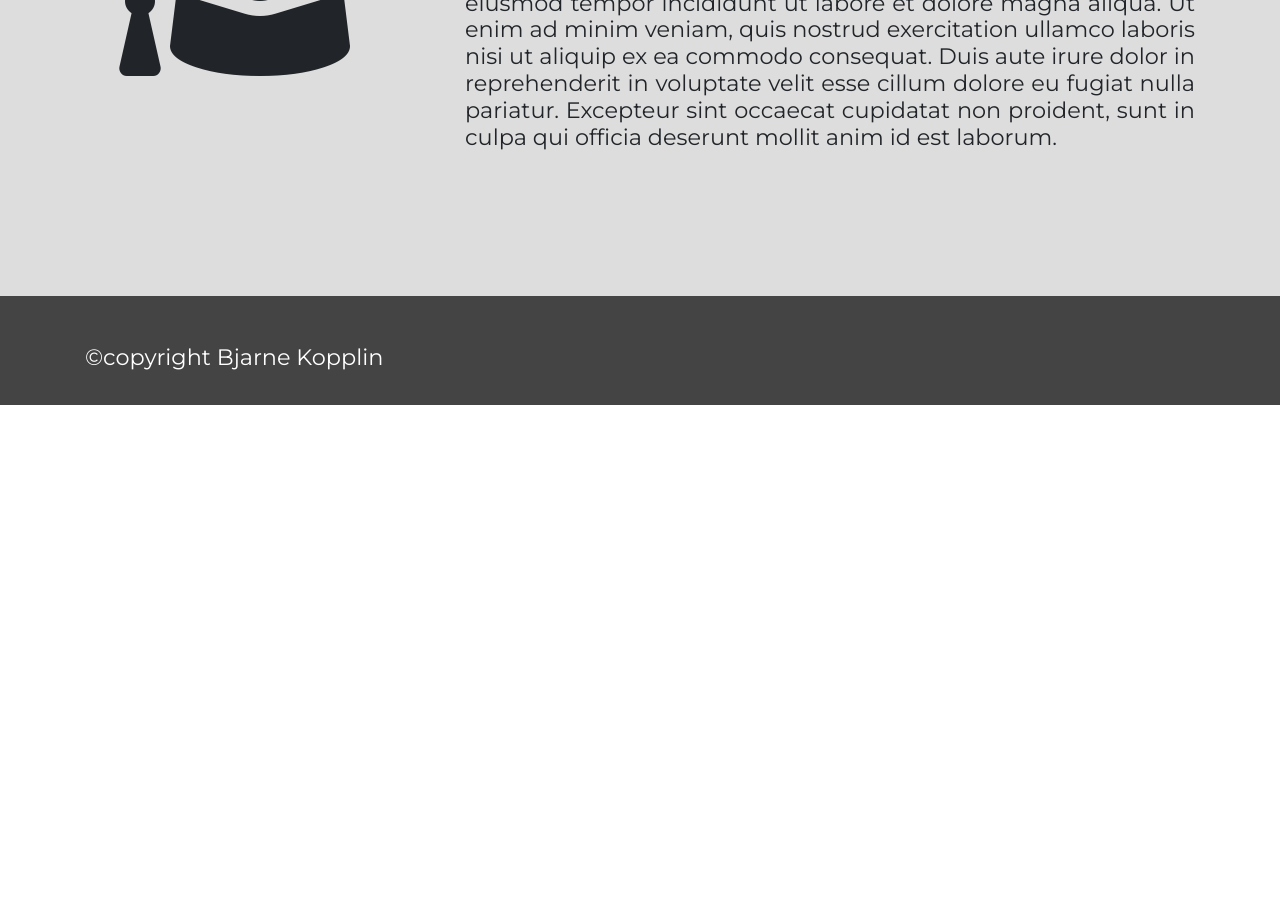
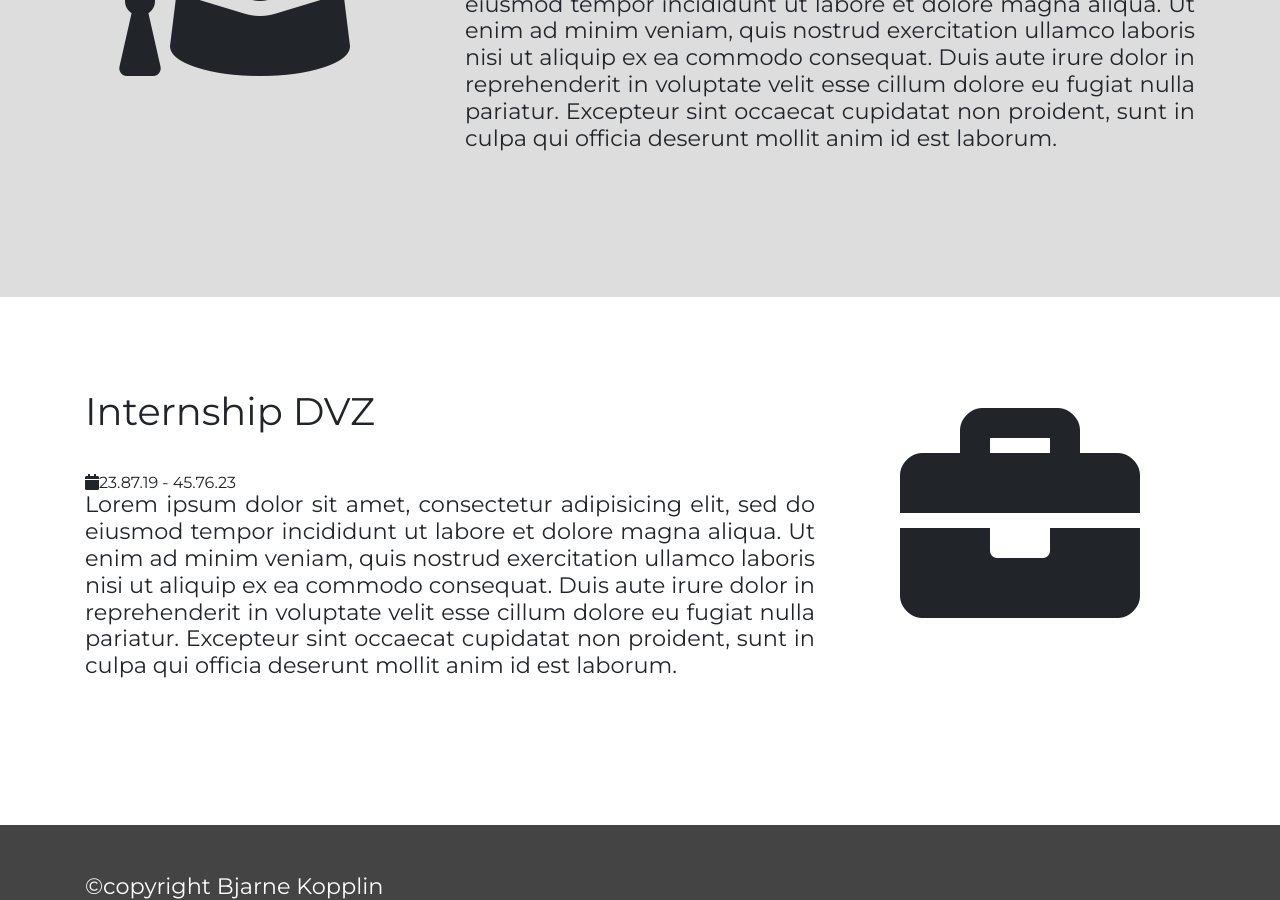
Before and after one commit to bkopplin/bkopplin.github.io, a Jekyll site: the page built from about.html, in a window 1280 px wide and 900 px high, scrolled down 2026 px. Built offline with Jekyll 4.4.1, drawn with Linux system fonts in a browser that asks for light colours; nearby versions of some CDN libraries; before the commit the page ends 2431 px from its top, so only the background shows below that.

Commit message:
created about page

```diff
--- a/about.html
+++ b/about.html
@@ -64,9 +64,9 @@ order: 2
         </div>
       </div>
     </div> <!-- end of row -->
-</<section>
+  </section>
 </div>
-</section>
+
 <div class="bg-color-gray">
   <section class="container area">
     <div class="row">
@@ -75,12 +75,28 @@ order: 2
       </div>
       <div class="col-8">
         <h1>University of Dundee</h1>
-            <span>September 2018 - present</span>
+        <span><i class="fa fa-calendar" aria-hidden="true"></i>September 2018 - present</span>
         <p>Lorem ipsum dolor sit amet, consectetur adipisicing elit, sed do eiusmod tempor incididunt ut labore et dolore magna aliqua. Ut enim ad minim veniam, quis nostrud exercitation ullamco laboris nisi ut aliquip ex ea commodo consequat.
           Duis
           aute irure dolor in reprehenderit in voluptate velit esse cillum dolore eu fugiat nulla pariatur. Excepteur sint occaecat cupidatat non proident, sunt in culpa qui officia deserunt mollit anim id est laborum.</p>
       </div>
     </div> <!-- end of row -->
-
   </section>
 </div>
+
+<div class="bg-color-white">
+  <section class="container area">
+    <div class="row">
+      <div class="col-4 order-2">
+        <i class="fa fa-briefcase icon-big" aria-hidden="true"></i>
+      </div>
+      <div class="col-8 order-1">
+        <h1>Internship DVZ</h1>
+        <span><i class="fa fa-calendar" aria-hidden="true"></i>23.87.19 - 45.76.23</span>
+        <p>Lorem ipsum dolor sit amet, consectetur adipisicing elit, sed do eiusmod tempor incididunt ut labore et dolore magna aliqua. Ut enim ad minim veniam, quis nostrud exercitation ullamco laboris nisi ut aliquip ex ea commodo consequat.
+          Duis
+          aute irure dolor in reprehenderit in voluptate velit esse cillum dolore eu fugiat nulla pariatur. Excepteur sint occaecat cupidatat non proident, sunt in culpa qui officia deserunt mollit anim id est laborum.</p>
+      </div>
+    </div> <!-- end of row -->
+  </section>
+</div>
```
Also changed, not shown: contact.html (+42 -0 lines), 2 other files. Lines whose indentation alone changed are shown as unchanged.
